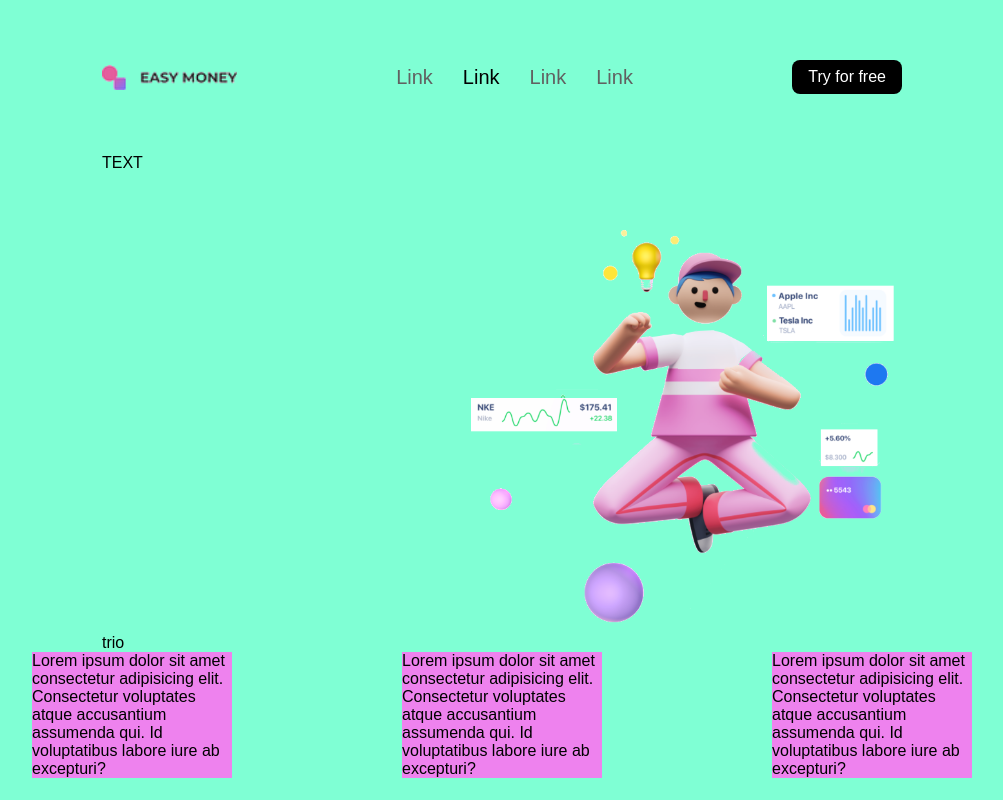
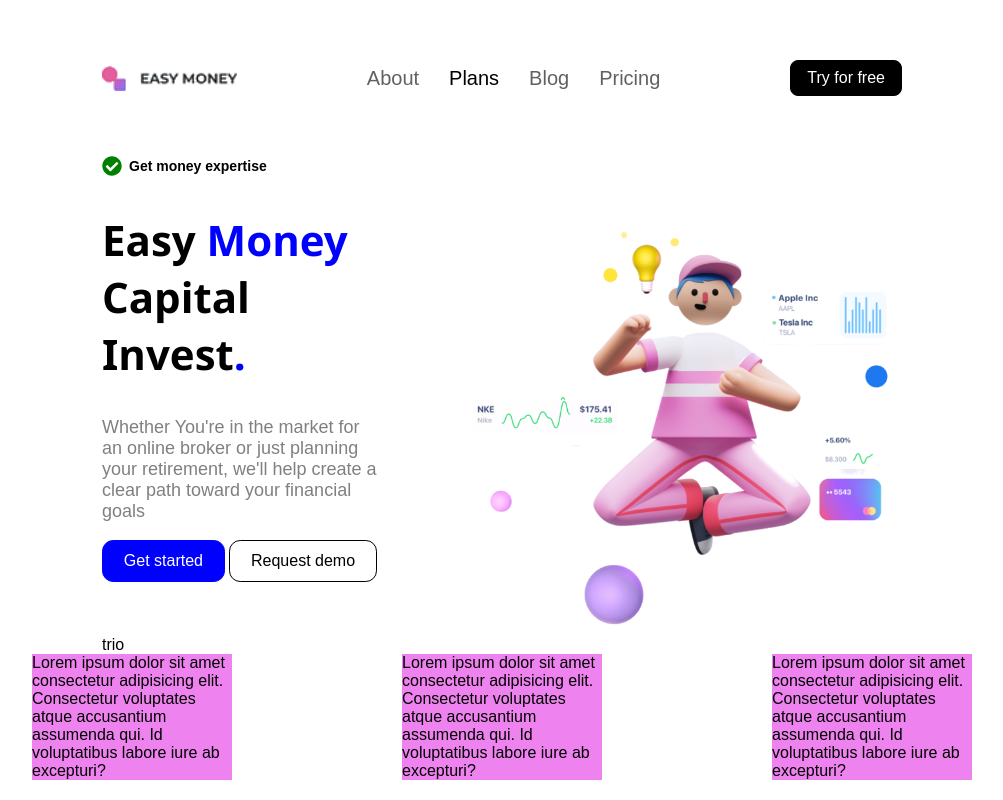
Before and after one commit to JustinasPakalnis/Design-easy-money, a website: page index.html in a window 1280 px wide. Shown: the whole page, without its empty margins (138-1141 px from the left). Drawn offline with Linux system fonts and the light colour scheme.

Commit message:
it is what it is

```diff
--- a/main.css
+++ b/css/main.css
@@ -1,6 +1,6 @@
 body {
     font-family: sans-serif;
-    background-color: aquamarine;
+    background-color: rgb(255, 255, 255);
     margin: 0;
     }
 
@@ -42,17 +42,45 @@ header.container {
     text-decoration: none;
     }
 .btn {
+    display: inline-block;
     padding: 0.5em 1em;
     background-color: black;
     color:white;
     text-decoration: none;
     border-radius: 0.5em;
     font-size: 16px;
-    border: 0.1emsolid black;
+    border: 0.1em solid black;
+    user-select: none;
     }
 .btn:hover {
     background-color: rgb(255, 255, 255);
     color: black;
+    border-color: currentColor;
+    }
+.btn.btn-big {
+    padding: 0.7em 1.3em;
+    border-radius: 0.7em;
+    }
+.btn.btn-blue {
+    background-color: blue;
+    color: white;
+    border-color: blue;
+    }
+.btn.btn-blue:hover {
+    background-color: rgb(255, 255, 255);
+    color: blue;
+
+    }
+
+.btn.btn-white {
+    background-color: rgb(255, 255, 255);
+    color: rgb(0, 0, 0);
+
+    }
+.btn.btn-white:hover {
+    background-color: rgb(0, 0, 0);
+    color: rgb(245, 245, 245);
+
     }
 main {
     margin-top: 60px;
@@ -83,3 +111,27 @@ section.container > img {
     display: inline-block;
     margin-top: 60px;
     }
+.badge {
+    display: flex;
+    align-items: center;
+    gap: 0.5em;
+    font-size: 14px;
+    font-transform: uppercase;
+    font-weight: bold;
+}
+.badge > svg {
+    width: 20px;
+    height: 20px;
+    color: green;
+}
+.main-title {
+    font-size: 42px;
+    font-family: 'Segoe UI', Tahoma, Geneva, Verdana, sans-serif;
+}
+.main-title > span {
+    color: blue;
+}
+.description {
+    font-size: 18px;
+    color: grey
+}
--- a/index.html
+++ b/index.html
@@ -12,23 +12,31 @@
     <link rel="mask-icon" href="./favicon/safari-pinned-tab.svg" color="#5bbad5">
     <meta name="msapplication-TileColor" content="#da532c">
     <meta name="theme-color" content="#ffffff">
-    <link rel="stylesheet" href="./main.css">
+    <link rel="stylesheet" href="./css/main.css">
 </head>
 <body>
     <header class="container">
         <img class="logo" src="./assets/logo-text.png" alt="Logo">
         <nav class="main-nav">
-            <a class="link" href="#">Link</a>
-            <a class="link active" href="#">Link</a>
-            <a class="link" href="#">Link</a>
-            <a class="link" href="#">Link</a>
+            <a class="link" href="#">About</a>
+            <a class="link active" href="#">Plans</a>
+            <a class="link" href="#">Blog</a>
+            <a class="link" href="#">Pricing</a>
         </nav>
         <a class="btn" href="#">Try for free</a>
     </header>
 
     <main class="">
         <section class="container">
-            <div class="texts">TEXT
+            <div class="texts">
+                <div class="badge"><svg stroke="currentColor" fill="currentColor" stroke-width="0" viewBox="0 0 512 512" height="200px" width="200px" xmlns="http://www.w3.org/2000/svg"><path d="M504 256c0 136.967-111.033 248-248 248S8 392.967 8 256 119.033 8 256 8s248 111.033 248 248zM227.314 387.314l184-184c6.248-6.248 6.248-16.379 0-22.627l-22.627-22.627c-6.248-6.249-16.379-6.249-22.628 0L216 308.118l-70.059-70.059c-6.248-6.248-16.379-6.248-22.628 0l-22.627 22.627c-6.248 6.248-6.248 16.379 0 22.627l104 104c6.249 6.249 16.379 6.249 22.628.001z"></path></svg> Get money expertise</div>
+                <h1 class="main-title">Easy <span>Money</span> Capital Invest<span>.</span>
+                </h1>
+                <p class="description">Whether You're in the market for an online broker or just planning your retirement, we'll help create a clear path toward your financial goals</p>
+                <div class="btn-list">
+                    <a class="btn btn-big btn-blue btn-disabled" href="#">Get started</a>
+                    <a class="btn btn-big btn-white" href="#">Request demo</a>
+                </div>
             </div>
             <img class="hero-img" src="./assets/person.png" alt="paveikslas">
         </section>
```
